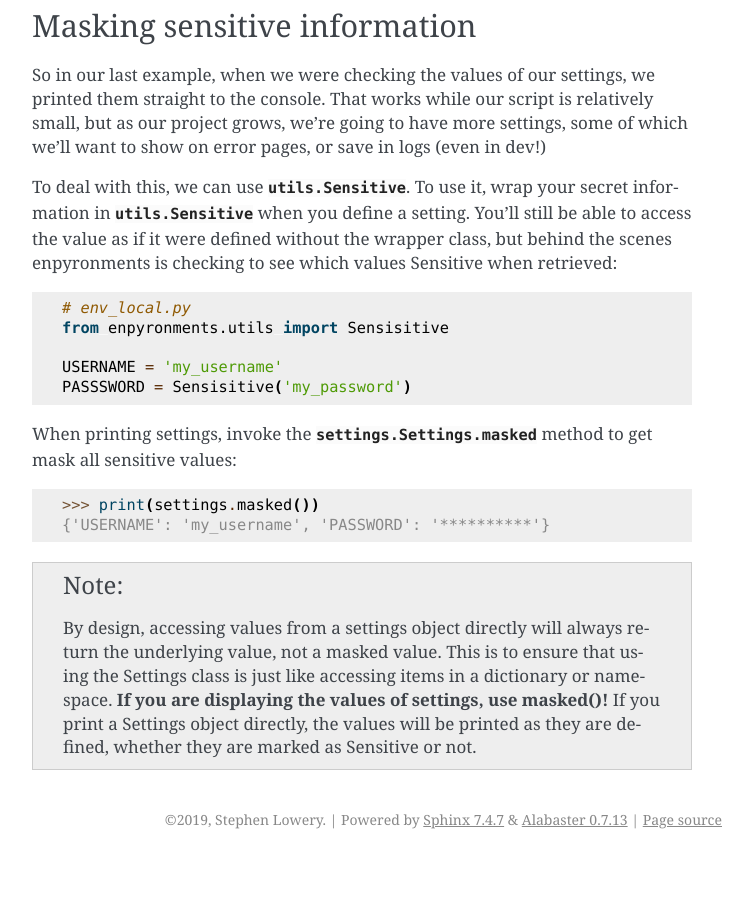
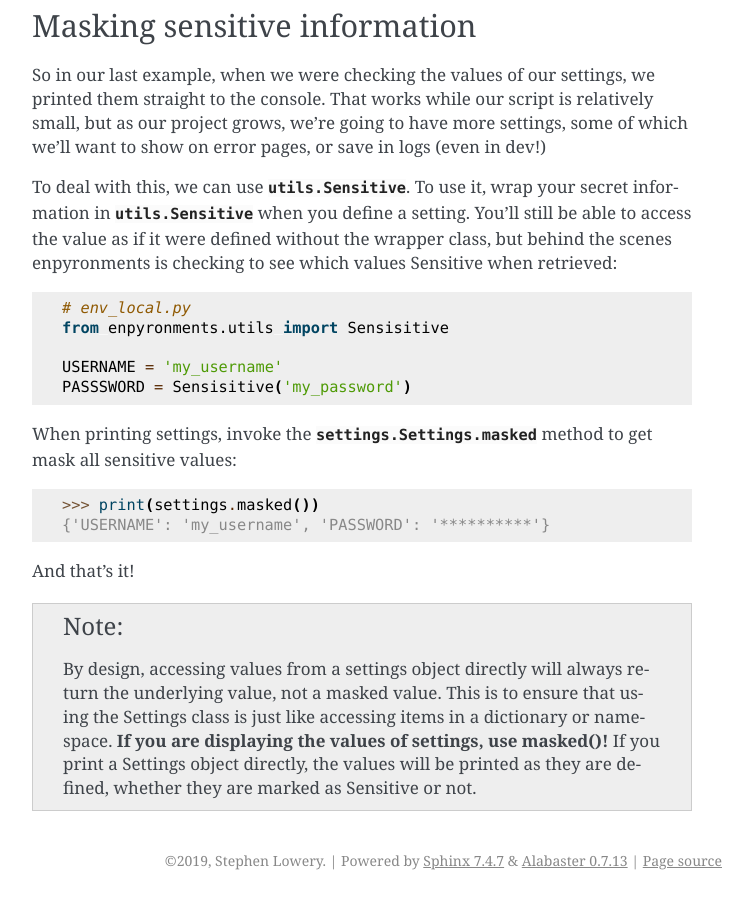
Before and after one commit to stephen1000/enpyroments, a Sphinx documentation site: the page built from docs/tutorial/local_settings.rst, in a window 1280 px wide and 900 px high, scrolled down 1314 px. Shown: the whole window, without its empty margins (388-1141 px from the left). Built offline with Sphinx 7.4.7, drawn with Linux system fonts in a browser that asks for light colours; before the commit the page ends 2173 px from its top, so only the background shows below that.

Commit message:
two blocks looked weird next to each other

```diff
--- a/docs/tutorial/local_settings.rst
+++ b/docs/tutorial/local_settings.rst
@@ -90,6 +90,8 @@ to get mask all sensitive values:
 >>> print(settings.masked())
 {'USERNAME': 'my_username', 'PASSWORD': '**********'}
 
+And that's it!
+
 .. note::
 
     By design, accessing values from a settings object directly will always
```
